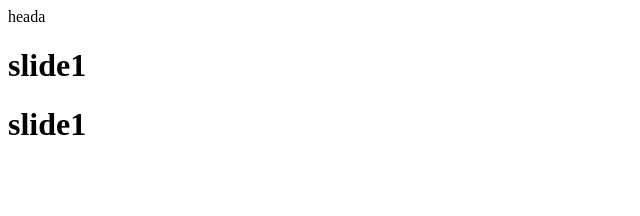
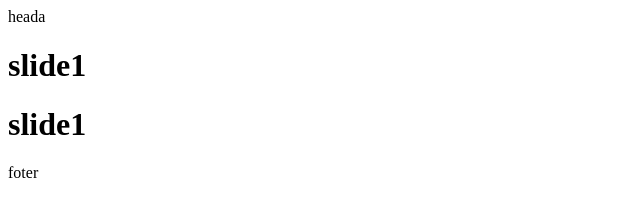
Before and after one commit to Mohammad-peyvasteh/git-project-one---Copyy, a plain HTML site: page index.html in a window 1280 px wide. Shown: the full height of the page, 0-640 px from the left. Drawn offline with Linux system fonts and the light colour scheme.

Commit message:
footer creat

```diff
--- a/index.html
+++ b/index.html
@@ -15,5 +15,8 @@
         <h1>slide1</h1>
 
     </div>
+    <footer>
+        foter
+    </footer>
 </body>
 </html>
```
